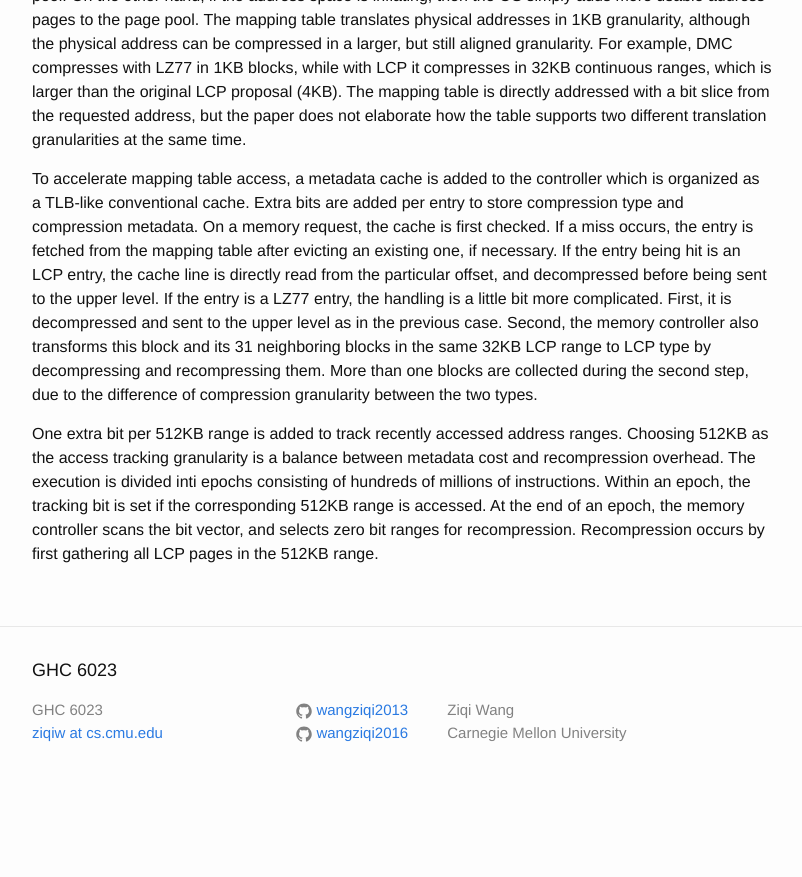
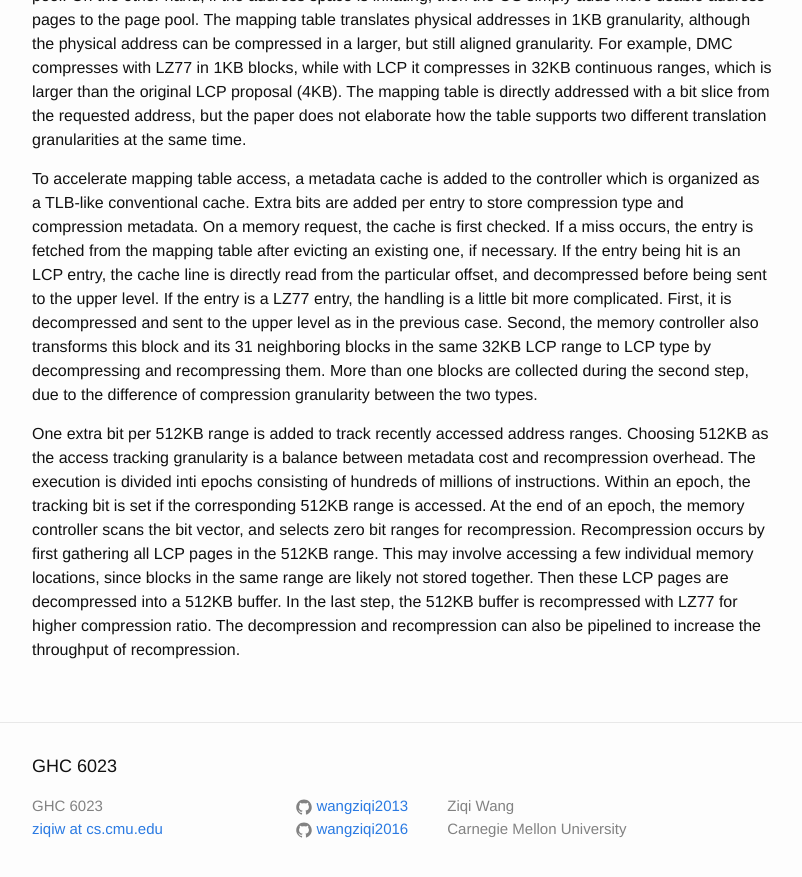
Before and after one commit to wangziqi2013/wangziqi2013.github.io, a Jekyll site: the page built from _posts/2020-07-15-dmc.markdown, in a window 1280 px wide and 900 px high, scrolled down 1963 px. Shown: the top 877 px of the window, without its empty margins (238-1040 px from the left). Built offline with Jekyll 4.4.1, drawn with Linux system fonts in a browser that asks for light colours; before the commit the page ends 2767 px from its top, so only the background shows below that.

Commit message:
Adding recompression

```diff
--- a/_posts/2020-07-15-dmc.markdown
+++ b/_posts/2020-07-15-dmc.markdown
@@ -89,4 +89,7 @@ One extra bit per 512KB range is added to track recently accessed address ranges
 granularity is a balance between metadata cost and recompression overhead. The execution is divided inti epochs consisting
 of hundreds of millions of instructions. Within an epoch, the tracking bit is set if the corresponding 512KB range is
 accessed. At the end of an epoch, the memory controller scans the bit vector, and selects zero bit ranges for recompression.
-Recompression occurs by first gathering all LCP pages in the 512KB range.
+Recompression occurs by first gathering all LCP pages in the 512KB range. This may involve accessing a few individual
+memory locations, since blocks in the same range are likely not stored together. Then these LCP pages are decompressed
+into a 512KB buffer. In the last step, the 512KB buffer is recompressed with LZ77 for higher compression ratio. The
+decompression and recompression can also be pipelined to increase the throughput of recompression.
```
